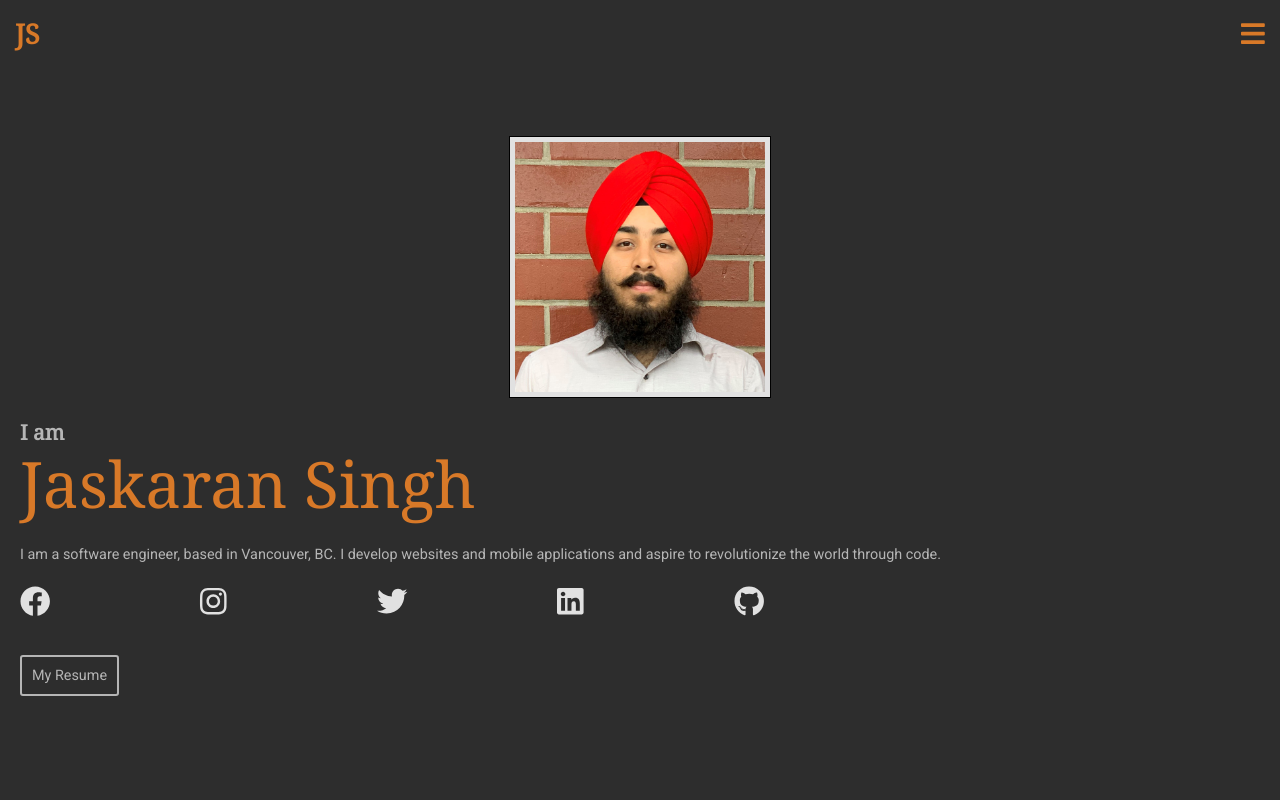
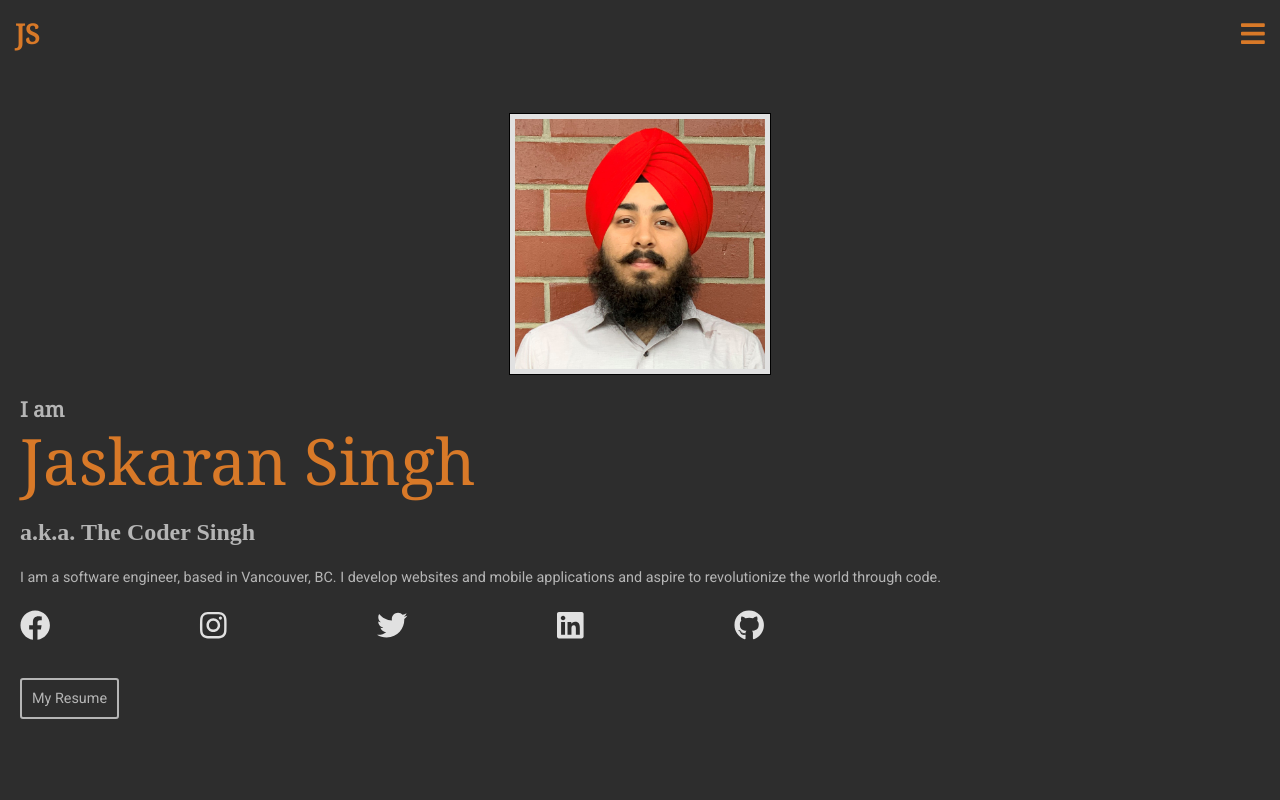
Before and after one commit to TheCoderSingh/e-portfolio, a React (Create React App) app: page / in a window 1280 px wide. Shown: the top 800 px of the page. Built offline with nearby package versions, Linux system fonts and the light colour scheme.

Commit message:
Add tagline

```diff
--- a/src/components/Home/Home.js
+++ b/src/components/Home/Home.js
@@ -19,6 +19,7 @@ const Home = () => {
 					</div>
 					<p>I am</p>
 					<h1>Jaskaran Singh</h1>
+					<h2>a.k.a. The Coder Singh</h2>
 					<p>
 						I am a software engineer, based in Vancouver, BC. I
 						develop websites and mobile applications and aspire to
--- a/src/components/Home/Home.scss
+++ b/src/components/Home/Home.scss
@@ -41,6 +41,10 @@
 			font-weight: 400;
 			margin-bottom: 20px;
 			color: $primary-color;
+		}
+
+		h2 {
+			color: $secondary-color;
 		}
 
 		p:first-of-type {
```
